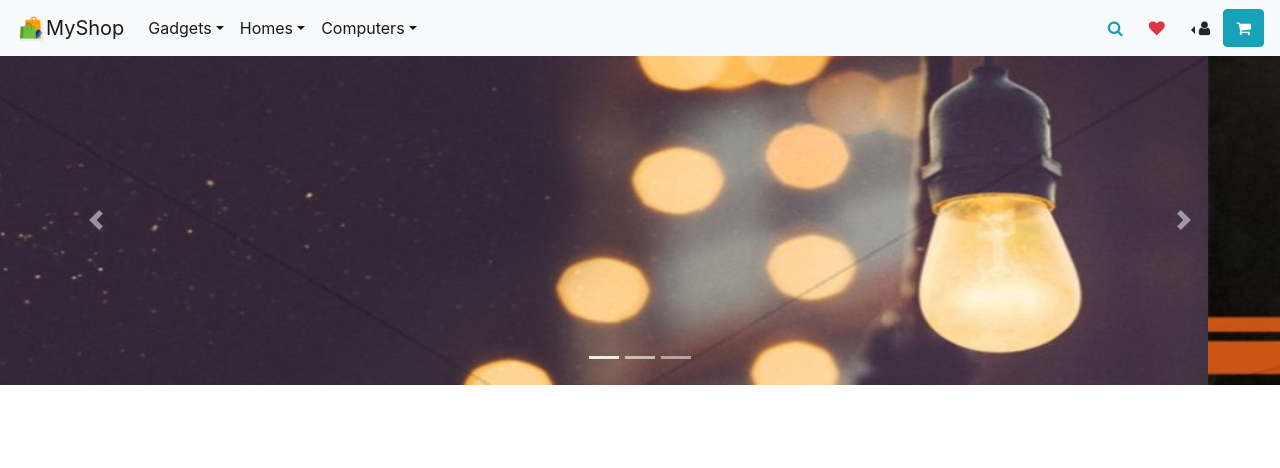
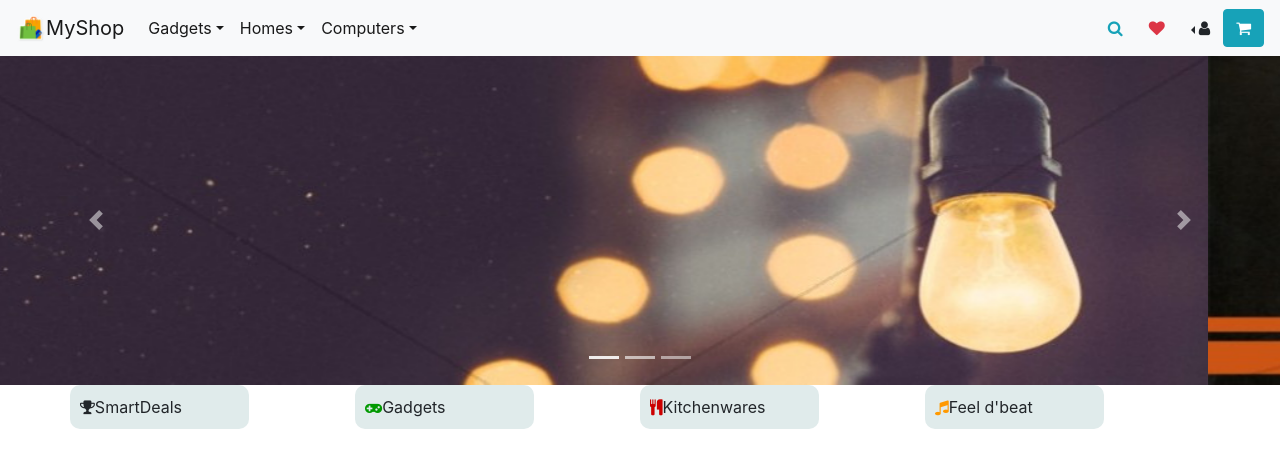
Before and after one commit to sreedevshenll/my-react-app, a React app: page / in a window 1280 px wide. Shown: the top 468 px of the page. Built offline with nearby package versions, Linux system fonts and the light colour scheme.

Commit message:
added the widget

```diff
--- a/src/App.js
+++ b/src/App.js
@@ -2,13 +2,14 @@ import React, { Component } from 'react';
 import './App.scss';
 import Header from './components/Header';
 import Banner from './components/Banner';
-
+import Featurewidget from './components/Featurewidget';
 class App extends Component {
   render() {
     return (
       <div className="App">
         <Header />
         <Banner/>
+        <Featurewidget/>
       </div>
     );
   }
--- /dev/null
+++ b/src/components/Featurewidget.js
@@ -0,0 +1,42 @@
+import React,{Component} from 'react';
+import '../styles/feature-widget.scss';
+class Featurewidget extends Component {
+	render() {
+		return (
+			<div className="app-featurewidget container">
+        <div className="row">
+				 	<div className="col-3">
+					 <div className="widget row">
+					 	<div className="feature-icons icons-trophy">
+						 	<i className="fa fa-trophy" aria-hidden="true"></i>
+						</div>
+					 	<div className="feature-text">
+						 SmartDeals
+						</div>
+						</div>
+					</div>
+					<div className="col-3">
+						<div className="widget row">
+						<div className="feature-icons icons-gamepad"> <i className="fa fa-gamepad" aria-hidden="true"></i>
+						</div>
+					 	<div className="feature-text">	Gadgets </div>
+					</div>
+					</div>
+					<div className="col-3">
+						<div className="widget row">
+						<div className="feature-icons icons-cutlery"> <i class="fa fa-cutlery" aria-hidden="true"></i> </div>
+					 	<div className="feature-text">	Kitchenwares </div>
+					</div>
+					</div>
+					<div className="col-3">
+						<div className="widget row">
+						<div className="feature-icons icons-music"> <i className="fa fa-music" aria-hidden="true"></i> </div>
+					 	<div className="feature-text">	Feel d'beat </div>
+					</div>
+				</div>
+			</div>
+			</div>
+		)
+	}
+}
+export default Featurewidget;
--- /dev/null
+++ b/src/styles/feature-widget.scss
@@ -0,0 +1,23 @@
+
+    .widget {
+     background-color: #e0ebeb;
+     width:70%;
+     border-radius:10px;
+     padding:10px;
+     .icons-tropy {
+        color: #003366;
+      }
+      .icons-gamepad {
+        color: #009900;
+      }
+      .icons-cutlery {
+        color: #cc0000;
+      }
+      .icons-music {
+        color: #ff9900;
+      }
+      .feature-text {
+          vertical-align:middle;
+          display:inline;
+      }
+    }
```
